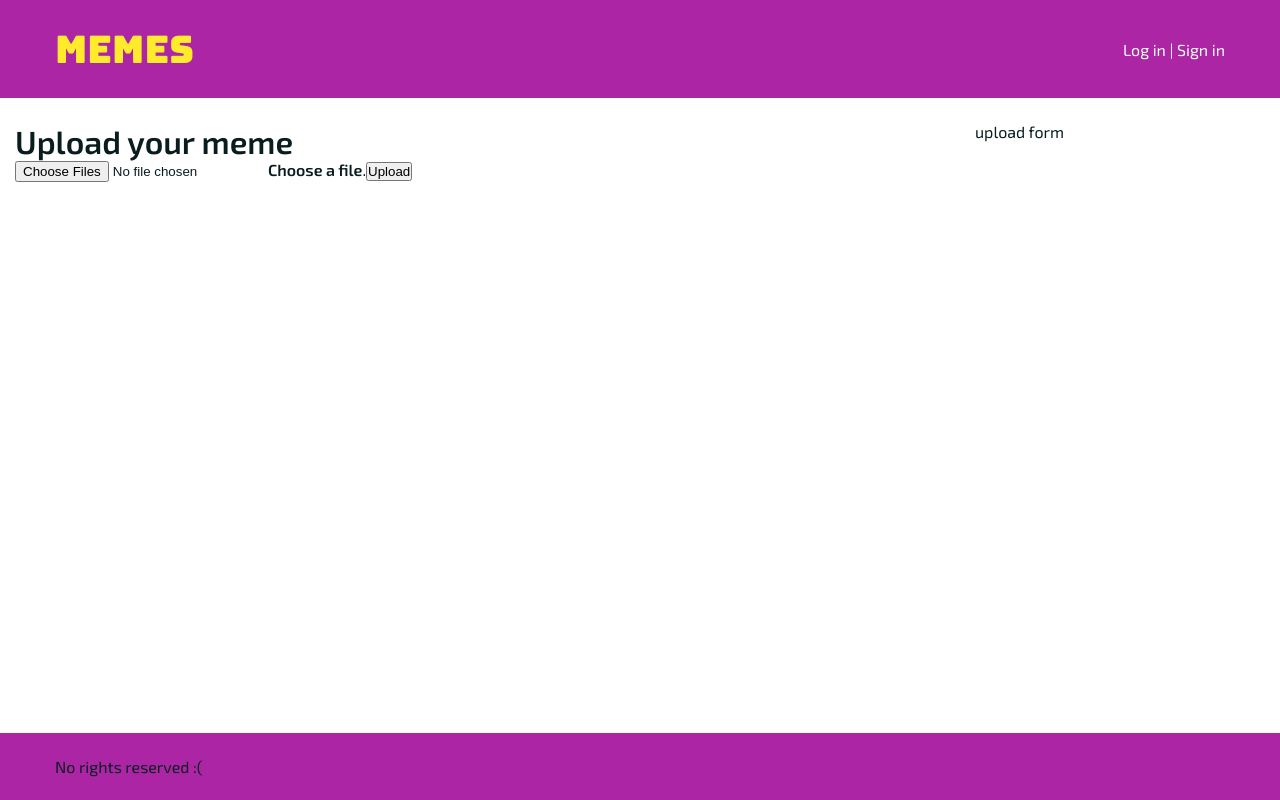
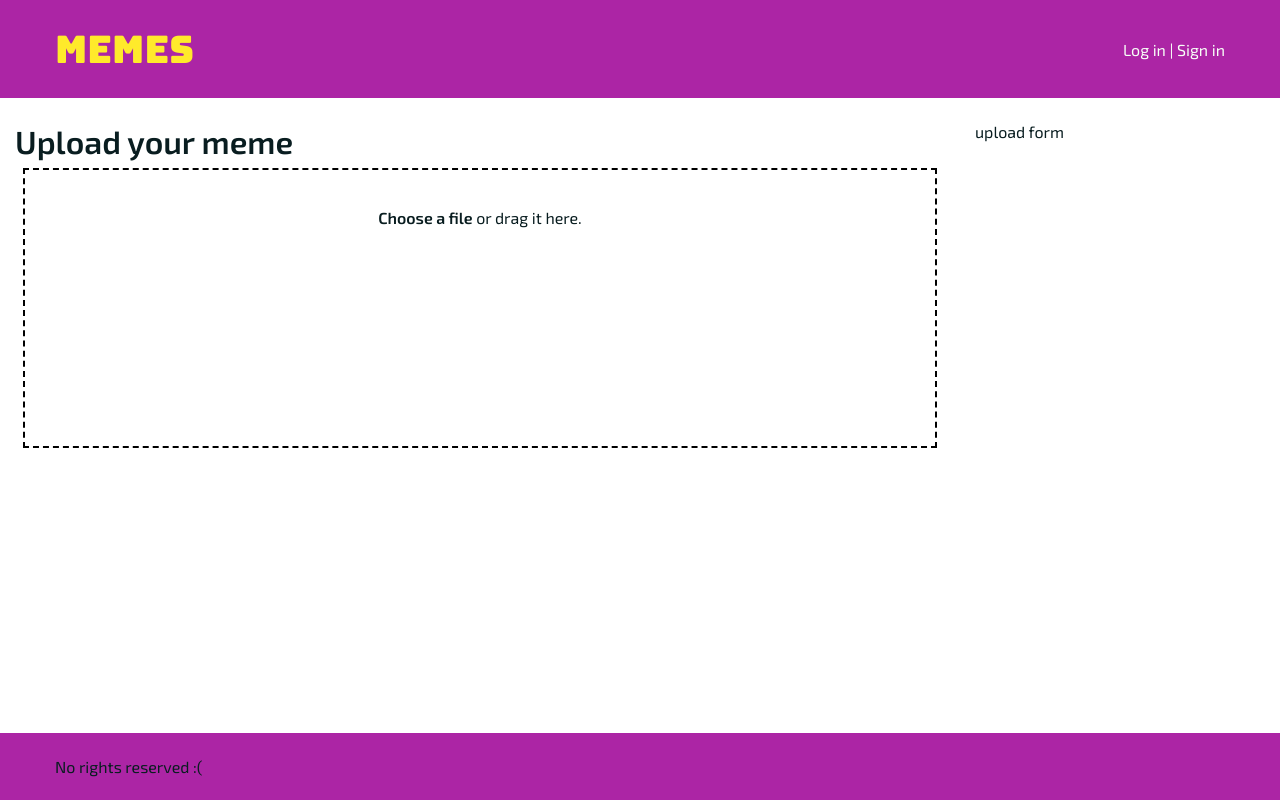
Before and after one commit to MemeRelax/MemeRelax, a Vue app: page /#/upload in a window 1280 px wide. Built offline with nearby package versions, Linux system fonts and the light colour scheme.

Commit message:
let user pick image to upload

```diff
--- a/src/components/UploadBox.vue
+++ b/src/components/UploadBox.vue
@@ -4,28 +4,37 @@
       <h1 class="heading-h1">Upload your meme</h1>
       <form
         class="c-upload-box__form"
+        :class="{ highlighted: highightedArea }"
         method="post"
         action=""
         enctype="multipart/form-data"
+        @dragenter="preventDefaults($event), highlightArea($event)"
+        @dragover="preventDefaults($event), highlightArea($event)"
+        @dragleave="preventDefaults($event), removeHighlightArea($event)"
+        @drop="
+          preventDefaults($event),
+            removeHighlightArea($event),
+            onImagePick($event)
+        "
       >
         <div class="c-upload-box__input">
           <input
-            class="c-upload-box__file"
+            class="c-upload-box__inputfile"
             type="file"
-            name="files[]"
+            name="file"
             id="file"
-            data-multiple-caption="{count} files selected"
-            multiple
+            accept="image/*"
+            @change="onImagePick"
           />
-          <label for="file"
-            ><strong>Choose a file</strong
-            ><span class="c-upload-box__dragndrop"> or drag it here</span
-            >.</label
-          >
-          <button class="c-upload-box__button" type="submit">Upload</button>
+          <label class="c-upload-box__label" for="file">
+            <strong>Choose a file</strong>
+            <span class="c-upload-box__dragndrop"> or drag it here</span>.
+          </label>
+        </div>
+        <div class="c-upload-box__success">
+          <img class="c-upload-box__success-image" :src="imageSrc" alt="" />
         </div>
         <div class="c-upload-box__uploading">Uploading…</div>
-        <div class="c-upload-box__success">Done!</div>
         <div class="c-upload-box__error">Error! <span></span>.</div>
       </form>
     </div>
@@ -35,6 +44,35 @@
 <script>
 export default {
   name: "UploadBox",
+  data: function() {
+    return {
+      imageSrc: "",
+      highightedArea: false,
+      droppedFiles: false,
+    };
+  },
+  methods: {
+    onImagePick(e) {
+      this.droppedFiles = e.target.files || e.dataTransfer.files;
+      var fReader = new FileReader();
+      fReader.readAsDataURL(this.droppedFiles[0]);
+      const vm = this;
+      fReader.onloadend = function(event) {
+        vm.imageSrc = event.target.result;
+      };
+      console.log(this.droppedFiles);
+    },
+    preventDefaults(e) {
+      e.preventDefault();
+      e.stopPropagation();
+    },
+    highlightArea() {
+      this.highightedArea = true;
+    },
+    removeHighlightArea() {
+      this.highightedArea = false;
+    },
+  },
 };
 </script>
 
@@ -47,10 +85,45 @@ export default {
   @extend .container;
 }
 
-.c-upload-box__dragndrop,
+.c-upload-box__form {
+  min-height: rem(200px);
+  padding: spacer(6);
+  background-color: white;
+  outline: 2px dashed black;
+  outline-offset: -10px;
+
+  &.highlighted {
+    background-color: coral;
+  }
+}
+
+.c-upload-box__inputfile {
+  width: 0.1px;
+  height: 0.1px;
+  opacity: 0;
+  overflow: hidden;
+  position: absolute;
+  z-index: -1;
+}
+
+.c-upload-box__input {
+  display: flex;
+  flex-direction: column;
+  justify-content: center;
+  align-items: center;
+}
+
+.c-upload-box__label {
+  cursor: pointer;
+}
+
 .c-upload-box__uploading,
-.c-upload-box__success,
 .c-upload-box__error {
   display: none;
 }
+
+.c-upload-box__success-image {
+  margin-top: spacer(3);
+  max-width: rem(400px);
+}
 </style>
```
